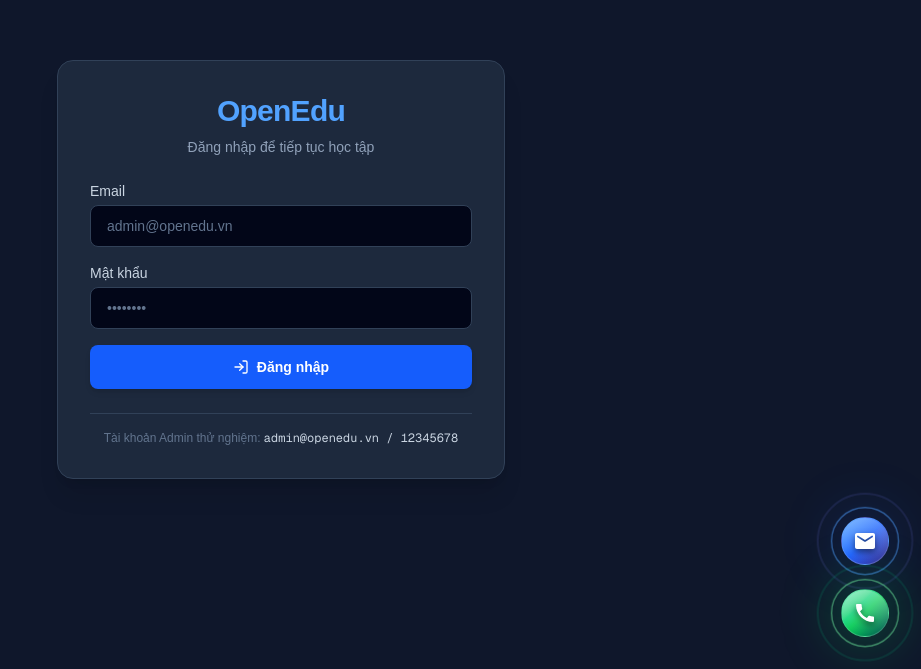
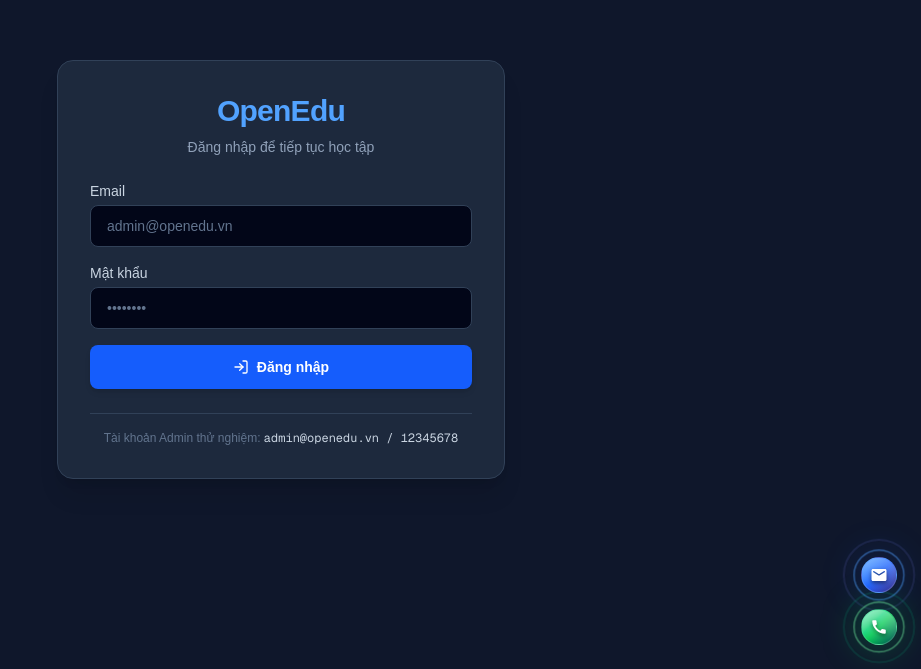
Before and after one commit to phuthien1103/mathstudyedu-platform, a Next.js app in the folder frontend/: page /login in a window 1280 px wide. Shown: the part 131-800 px from the top of the page, without its empty margins (359-1280 px from the left). Built offline with nearby package versions, Linux system fonts and the light colour scheme; no server answers.

Commit message:
resize contact icons by 30%

```diff
--- a/frontend/src/components/ContactWidget.tsx
+++ b/frontend/src/components/ContactWidget.tsx
@@ -7,16 +7,17 @@ export default function ContactWidget() {
     <>
       <style jsx>{`
         .btn-3d-glass {
-          box-shadow: inset 0px 4px 6px rgba(255, 255, 255, 0.5),
-                      inset 0px -6px 12px rgba(0, 0, 0, 0.4),
-                      0px 8px 20px rgba(0, 0, 0, 0.6);
+          /* Đã giảm độ dày của bóng đổ cho phù hợp với nút nhỏ hơn */
+          box-shadow: inset 0px 2px 4px rgba(255, 255, 255, 0.5),
+                      inset 0px -4px 8px rgba(0, 0, 0, 0.4),
+                      0px 6px 15px rgba(0, 0, 0, 0.5);
           backdrop-filter: blur(10px);
         }
         .icon-shadow {
-          filter: drop-shadow(0px 3px 3px rgba(0, 0, 0, 0.5));
+          filter: drop-shadow(0px 2px 2px rgba(0, 0, 0, 0.5));
         }
         @keyframes radar-wave {
-          0% { transform: scale(1); opacity: 0.8; border-width: 2px; }
+          0% { transform: scale(1); opacity: 0.8; border-width: 1.5px; }
           100% { transform: scale(2.2); opacity: 0; border-width: 0px; }
         }
         .animate-radar-1 {
@@ -35,28 +36,29 @@ export default function ContactWidget() {
         }
       `}</style>
 
-      {/* Đã giảm khoảng cách (gap) giữa 2 nút từ gap-10 xuống gap-6 */}
-      <div className="fixed bottom-8 right-8 flex flex-col gap-6 z-50 items-center">
+      {/* Đã giảm khoảng cách (gap) xuống gap-4 và vị trí góc bottom-6 right-6 */}
+      <div className="fixed bottom-6 right-6 flex flex-col gap-4 z-50 items-center">
 
         {/* ================= NÚT EMAIL ================= */}
         <div className="relative group flex items-center justify-center">
           <div className="absolute inset-0 rounded-full border-blue-400 animate-radar-1"></div>
           <div className="absolute inset-0 rounded-full border-indigo-400 animate-radar-2"></div>
-          <div className="absolute inset-[-15px] rounded-full bg-blue-600/10 blur-xl"></div>
+          {/* Giảm độ nhòe ánh sáng nền */}
+          <div className="absolute inset-[-10px] rounded-full bg-blue-600/10 blur-lg"></div>
 
-          {/* Đã giảm kích thước nút tròn: w-12 h-12 */}
+          {/* Kích thước nút giảm 30%: w-9 h-9 (36px) */}
           <Link href="mailto:meocon110307@gmail.com"
-                className="relative z-10 flex items-center justify-center w-12 h-12 rounded-full bg-gradient-to-br from-blue-400 via-blue-600 to-indigo-900 border border-white/20 btn-3d-glass transition-transform duration-300 hover:scale-110">
+                className="relative z-10 flex items-center justify-center w-9 h-9 rounded-full bg-gradient-to-br from-blue-400 via-blue-600 to-indigo-900 border border-white/20 btn-3d-glass transition-transform duration-300 hover:scale-110">
 
             <div className="absolute inset-0 rounded-full bg-gradient-to-b from-white/30 to-transparent"></div>
 
-            {/* Đã giảm kích thước icon: w-6 h-6 */}
-            <svg xmlns="http://www.w3.org/2000/svg" className="w-6 h-6 text-white icon-shadow relative z-10" fill="currentColor" viewBox="0 0 24 24">
+            {/* Kích thước icon giảm 30%: w-[18px] h-[18px] */}
+            <svg xmlns="http://www.w3.org/2000/svg" className="w-[18px] h-[18px] text-white icon-shadow relative z-10" fill="currentColor" viewBox="0 0 24 24">
               <path d="M20 4H4c-1.1 0-2 .9-2 2v12c0 1.1.9 2 2 2h16c1.1 0 2-.9 2-2V6c0-1.1-.9-2-2-2zm-.4 4.25l-7.07 4.42c-.32.2-.74.2-1.06 0L4.4 8.25a.85.85 0 1 1 .9-1.44L12 11l6.7-4.19a.85.85 0 1 1 .9 1.44z"/>
             </svg>
 
-            {/* Căn chỉnh lại khoảng cách chữ hiển thị: right-16 */}
-            <span className="absolute right-16 whitespace-nowrap opacity-0 group-hover:opacity-100 bg-indigo-900/80 backdrop-blur-md border border-white/10 shadow-lg text-white text-sm font-medium px-4 py-2 rounded-xl transition-all duration-300 translate-x-4 group-hover:translate-x-0 pointer-events-none">
+            {/* Khung chữ hiển thị kéo lại gần hơn: right-12 */}
+            <span className="absolute right-12 whitespace-nowrap opacity-0 group-hover:opacity-100 bg-indigo-900/80 backdrop-blur-md border border-white/10 shadow-lg text-white text-xs font-medium px-3 py-1.5 rounded-lg transition-all duration-300 translate-x-4 group-hover:translate-x-0 pointer-events-none">
               meocon110307@gmail.com
             </span>
           </Link>
@@ -66,21 +68,21 @@ export default function ContactWidget() {
         <div className="relative group flex items-center justify-center">
           <div className="absolute inset-0 rounded-full border-green-300 animate-radar-1"></div>
           <div className="absolute inset-0 rounded-full border-emerald-400 animate-radar-2"></div>
-          <div className="absolute inset-[-15px] rounded-full bg-green-500/20 blur-xl"></div>
+          <div className="absolute inset-[-10px] rounded-full bg-green-500/20 blur-lg"></div>
 
-          {/* Đã giảm kích thước nút tròn: w-12 h-12 */}
+          {/* Kích thước nút giảm 30%: w-9 h-9 (36px) */}
           <Link href="tel:0812086107"
-                className="relative z-10 flex items-center justify-center w-12 h-12 rounded-full bg-gradient-to-br from-emerald-300 via-green-500 to-teal-900 border border-white/20 btn-3d-glass transition-transform duration-300 hover:scale-110">
+                className="relative z-10 flex items-center justify-center w-9 h-9 rounded-full bg-gradient-to-br from-emerald-300 via-green-500 to-teal-900 border border-white/20 btn-3d-glass transition-transform duration-300 hover:scale-110">
 
             <div className="absolute inset-0 rounded-full bg-gradient-to-b from-white/40 to-transparent"></div>
 
-            {/* Đã giảm kích thước icon: w-6 h-6 */}
-            <svg xmlns="http://www.w3.org/2000/svg" className="w-6 h-6 text-white icon-shadow icon-phone relative z-10" fill="currentColor" viewBox="0 0 24 24">
+            {/* Kích thước icon giảm 30%: w-[18px] h-[18px] */}
+            <svg xmlns="http://www.w3.org/2000/svg" className="w-[18px] h-[18px] text-white icon-shadow icon-phone relative z-10" fill="currentColor" viewBox="0 0 24 24">
               <path d="M20.01 15.38c-1.23 0-2.42-.2-3.53-.56a.977.977 0 0 0-1.01.24l-1.57 1.97c-2.83-1.35-5.48-3.9-6.89-6.83l1.95-1.66c.27-.28.35-.67.24-1.02-.37-1.11-.56-2.3-.56-3.53 0-.54-.45-.99-.99-.99H4.19C3.65 3 3 3.24 3 3.99 3 13.28 10.73 21 20.03 21c.76 0 .98-.66.98-1.21v-3.42c0-.54-.45-.99-.99-.99z"/>
             </svg>
 
-            {/* Căn chỉnh lại khoảng cách chữ hiển thị: right-16 */}
-            <span className="absolute right-16 whitespace-nowrap opacity-0 group-hover:opacity-100 bg-teal-900/80 backdrop-blur-md border border-white/10 shadow-lg text-white text-sm font-medium px-4 py-2 rounded-xl transition-all duration-300 translate-x-4 group-hover:translate-x-0 pointer-events-none">
+            {/* Khung chữ hiển thị kéo lại gần hơn: right-12 */}
+            <span className="absolute right-12 whitespace-nowrap opacity-0 group-hover:opacity-100 bg-teal-900/80 backdrop-blur-md border border-white/10 shadow-lg text-white text-xs font-medium px-3 py-1.5 rounded-lg transition-all duration-300 translate-x-4 group-hover:translate-x-0 pointer-events-none">
               0812 086 107
             </span>
           </Link>
```
